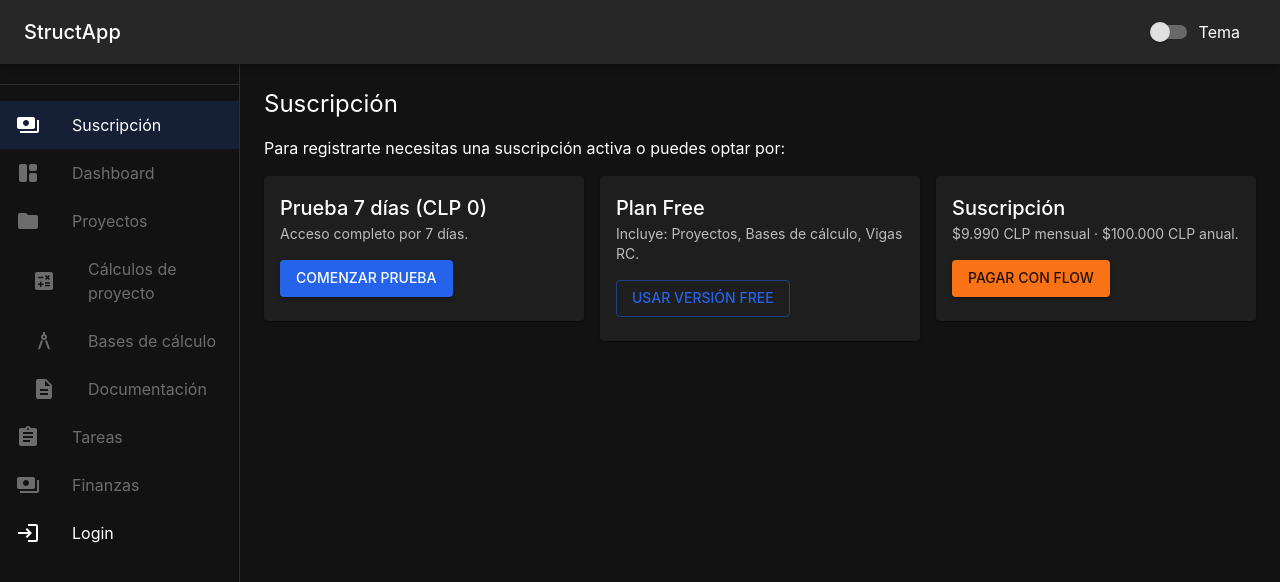
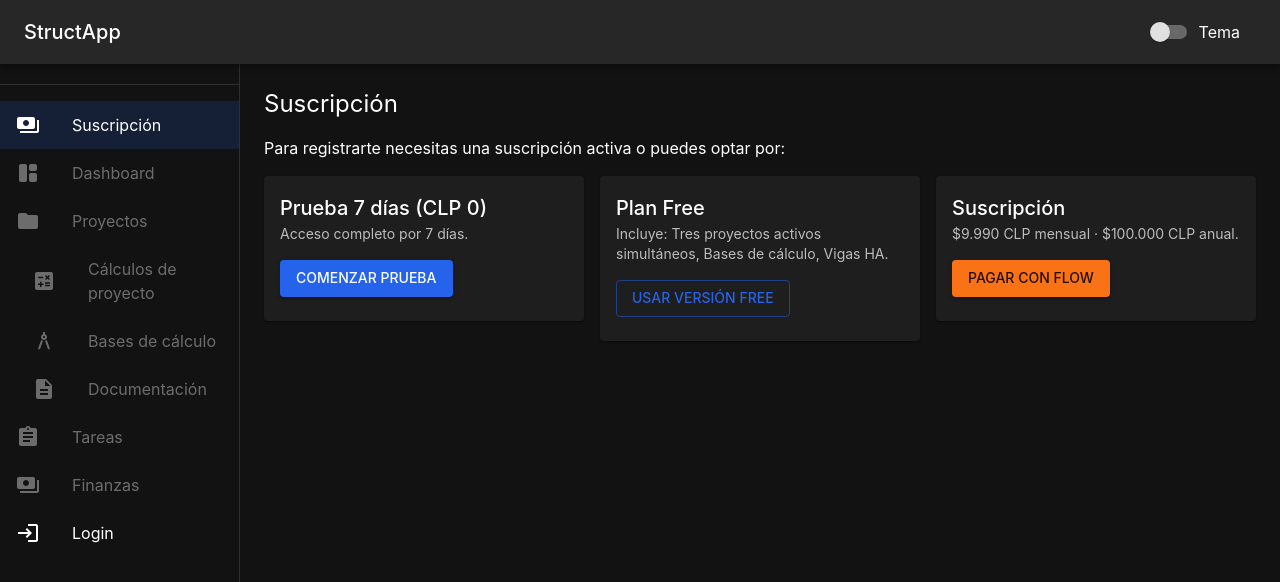
Before and after one commit to jpreyes/structapp-base, a React (Vite) app in the folder frontend/: page /subscribe in a window 1280 px wide. Shown: the top 582 px of the page. Built offline with nearby package versions, Linux system fonts and the light colour scheme; no server answers.

Commit message:
Cambio de palabras en suscripciones

```diff
--- a/frontend/src/pages/SubscriptionPage.tsx
+++ b/frontend/src/pages/SubscriptionPage.tsx
@@ -33,7 +33,7 @@ const SubscriptionPage = () => {
           <Card>
             <CardContent>
               <Typography variant="h6">Plan Free</Typography>
-              <Typography variant="body2" color="text.secondary">Incluye: Proyectos, Bases de cálculo, Vigas RC.</Typography>
+              <Typography variant="body2" color="text.secondary">Incluye: Tres proyectos activos simultáneos, Bases de cálculo, Vigas HA.</Typography>
               <Button
                 variant="outlined"
                 sx={{ mt: 2 }}
```
